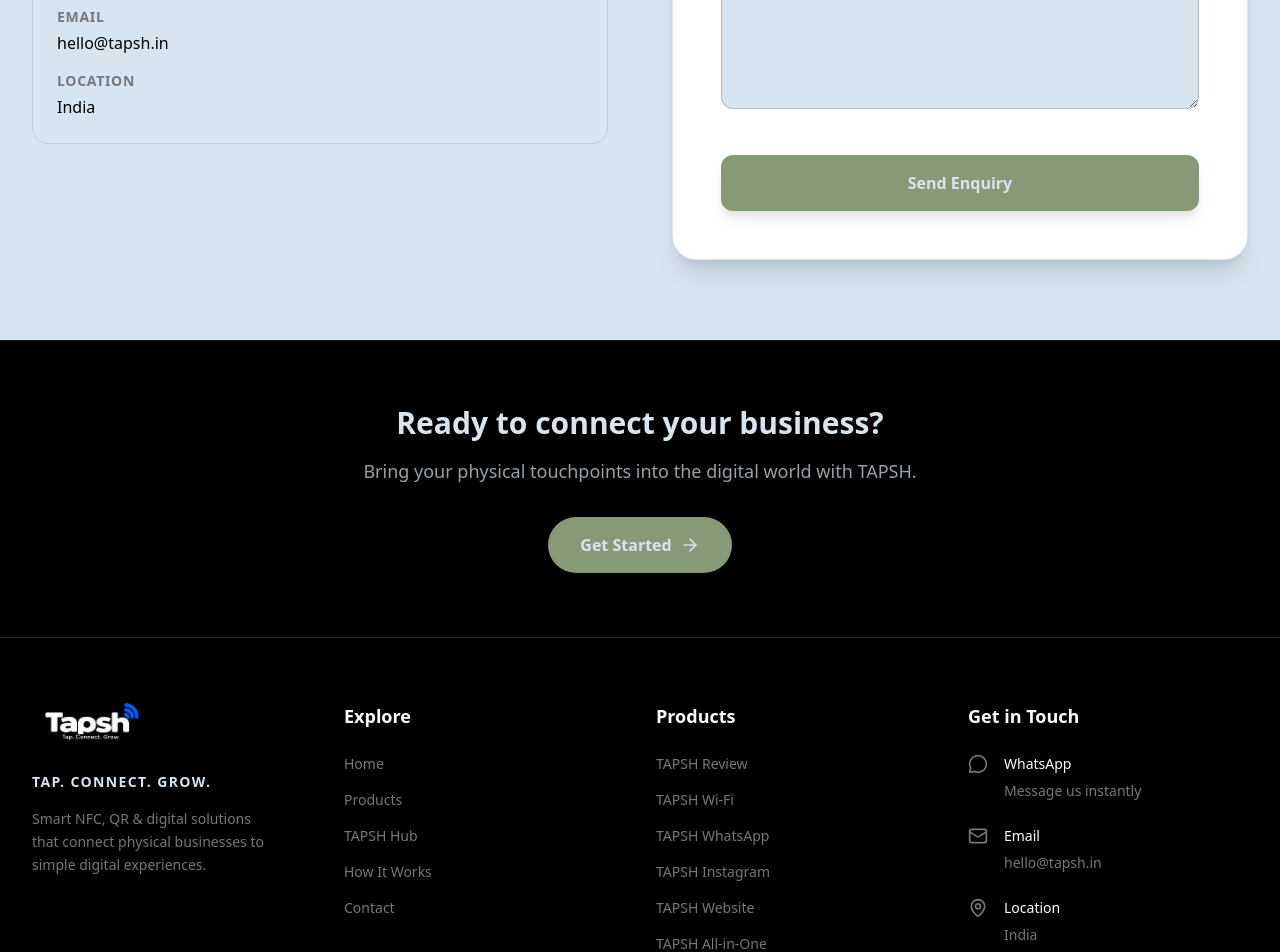
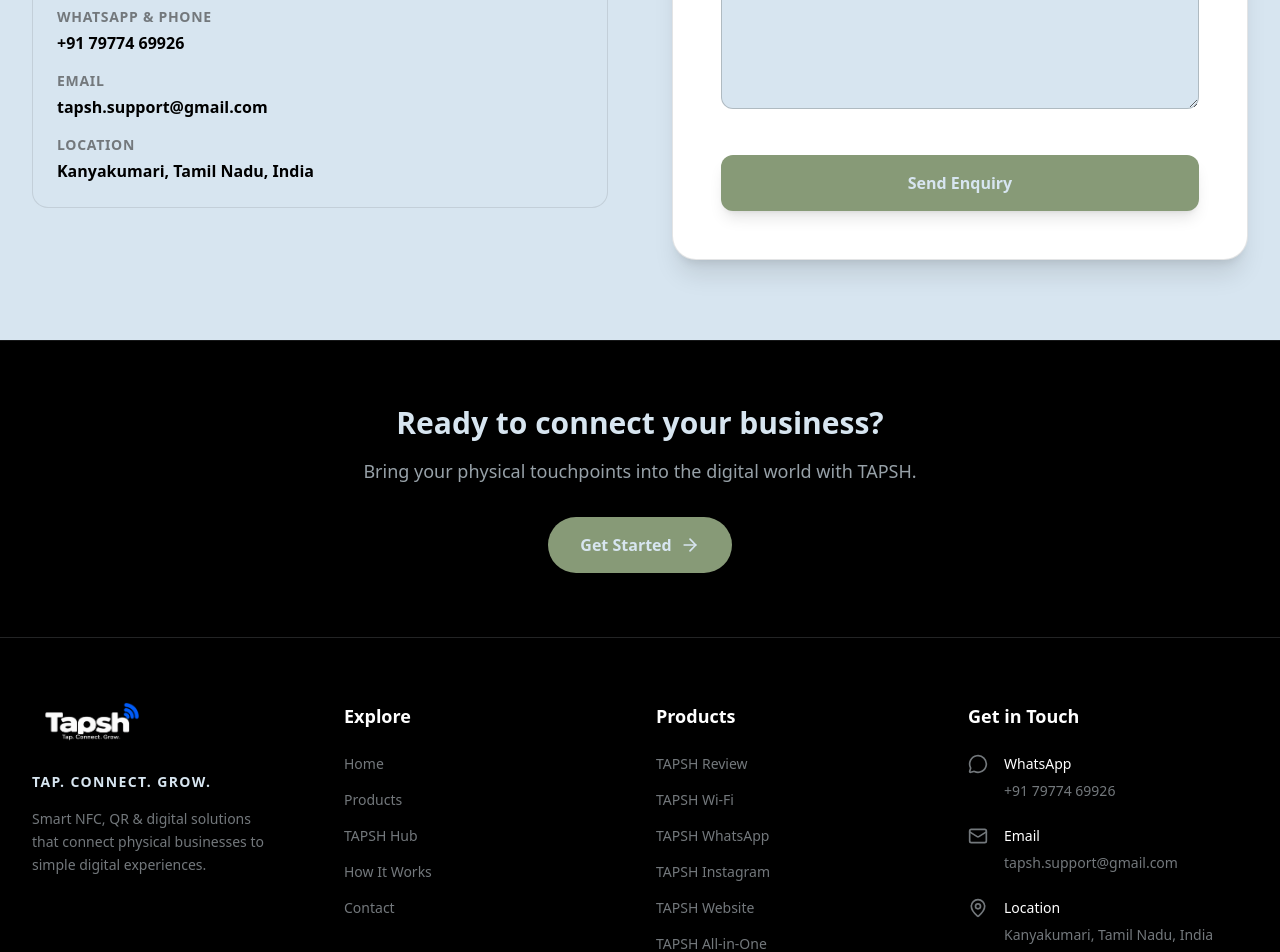
Before and after one commit to tapshsupport-dev/Tapsh, a Next.js app: page /contact in a window 1280 px wide. Shown: the part 620-1572 px from the top of the page. Built offline with nearby package versions, Linux system fonts and the light colour scheme; no server answers; the database is empty.

Commit message:
chore: update official business WhatsApp, email, and location

```diff
--- a/src/app/(public)/contact/page.tsx
+++ b/src/app/(public)/contact/page.tsx
@@ -27,7 +27,7 @@
     const text = `*Hello TAPSH,*\n\nI'd like to enquire about TAPSH solutions for my business.\n\n*Name:* ${name}\n*Business Name:* ${businessName}\n*Phone:* ${phone}${email ? `\n*Email:* ${email}` : ""}\n*Business Type:* ${businessType}${message ? `\n*Requirements:* ${message}` : ""}\n\nThank you.`;
 
     const encodedText = encodeURIComponent(text);
-    window.open(`https://wa.me/910000000000?text=${encodedText}`, '_blank');
+    window.open(`https://wa.me/917977469926?text=${encodedText}`, '_blank');
   };
 
   return (
@@ -47,7 +47,7 @@
               <h3 className="font-bold text-xl text-tapsh-black mb-4">Fastest way to reach us</h3>
               <p className="text-tapsh-charcoal mb-6">Send us a direct message on WhatsApp for immediate assistance.</p>
               <Link
-                href="https://wa.me/910000000000"
+                href="https://wa.me/917977469926"
                 target="_blank"
                 className="inline-flex items-center gap-3 px-6 py-3 bg-[#25D366] text-white rounded-xl font-bold hover:bg-[#20bd5a] transition-colors shadow-md"
               >
@@ -58,15 +58,24 @@
 
             <div className="space-y-4 bg-tapsh-pale-blue p-6 rounded-2xl border border-tapsh-charcoal/20">
               <p className="text-tapsh-black">
+                <strong className="block text-sm uppercase tracking-wider text-tapsh-charcoal mb-1">WhatsApp & Phone</strong>
+                <a href="https://wa.me/917977469926" target="_blank" rel="noopener noreferrer" className="text-tapsh-black font-semibold hover:text-tapsh-soft-green transition-colors">
+                  +91 79774 69926
+                </a>
+              </p>
+              <p className="text-tapsh-black">
                 <strong className="block text-sm uppercase tracking-wider text-tapsh-charcoal mb-1">Email</strong>
-                hello@tapsh.in
+                <a href="mailto:tapsh.support@gmail.com" className="text-tapsh-black font-semibold hover:text-tapsh-soft-green transition-colors">
+                  tapsh.support@gmail.com
+                </a>
               </p>
               <p className="text-tapsh-black">
                 <strong className="block text-sm uppercase tracking-wider text-tapsh-charcoal mb-1">Location</strong>
-                India
+                <span className="font-semibold text-tapsh-black">Kanyakumari, Tamil Nadu, India</span>
               </p>
             </div>
           </div>
+
 
           {/* Form Side */}
           <div className="bg-white p-6 sm:p-8 md:p-12 rounded-3xl border border-tapsh-charcoal/20 shadow-xl">
--- a/src/components/layout/Footer.tsx
+++ b/src/components/layout/Footer.tsx
@@ -96,20 +96,20 @@
             <h4 className="font-bold text-lg text-white mb-6">Get in Touch</h4>
             <ul className="space-y-6">
               <li>
-                <a href="https://wa.me/910000000000" target="_blank" rel="noopener noreferrer" className="flex items-start group">
+                <a href="https://wa.me/917977469926" target="_blank" rel="noopener noreferrer" className="flex items-start group">
                   <MessageCircle className="w-5 h-5 text-tapsh-charcoal group-hover:text-[#25D366] transition-colors mr-4 shrink-0" />
                   <div>
                     <span className="block text-white font-medium text-sm mb-1 group-hover:text-[#25D366] transition-colors">WhatsApp</span>
-                    <span className="text-tapsh-charcoal text-sm">Message us instantly</span>
+                    <span className="text-tapsh-charcoal text-sm group-hover:text-white transition-colors">+91 79774 69926</span>
                   </div>
                 </a>
               </li>
               <li>
-                <a href="mailto:hello@tapsh.in" className="flex items-start group">
+                <a href="mailto:tapsh.support@gmail.com" className="flex items-start group">
                   <Mail className="w-5 h-5 text-tapsh-charcoal group-hover:text-tapsh-pale-blue transition-colors mr-4 shrink-0" />
                   <div>
                     <span className="block text-white font-medium text-sm mb-1 group-hover:text-tapsh-pale-blue transition-colors">Email</span>
-                    <span className="text-tapsh-charcoal text-sm">hello@tapsh.in</span>
+                    <span className="text-tapsh-charcoal text-sm group-hover:text-white transition-colors">tapsh.support@gmail.com</span>
                   </div>
                 </a>
               </li>
@@ -118,10 +118,11 @@
                   <MapPin className="w-5 h-5 text-tapsh-charcoal mr-4 shrink-0" />
                   <div>
                     <span className="block text-white font-medium text-sm mb-1">Location</span>
-                    <span className="text-tapsh-charcoal text-sm">India</span>
+                    <span className="text-tapsh-charcoal text-sm">Kanyakumari, Tamil Nadu, India</span>
                   </div>
                 </div>
               </li>
+
             </ul>
           </div>
 
```
